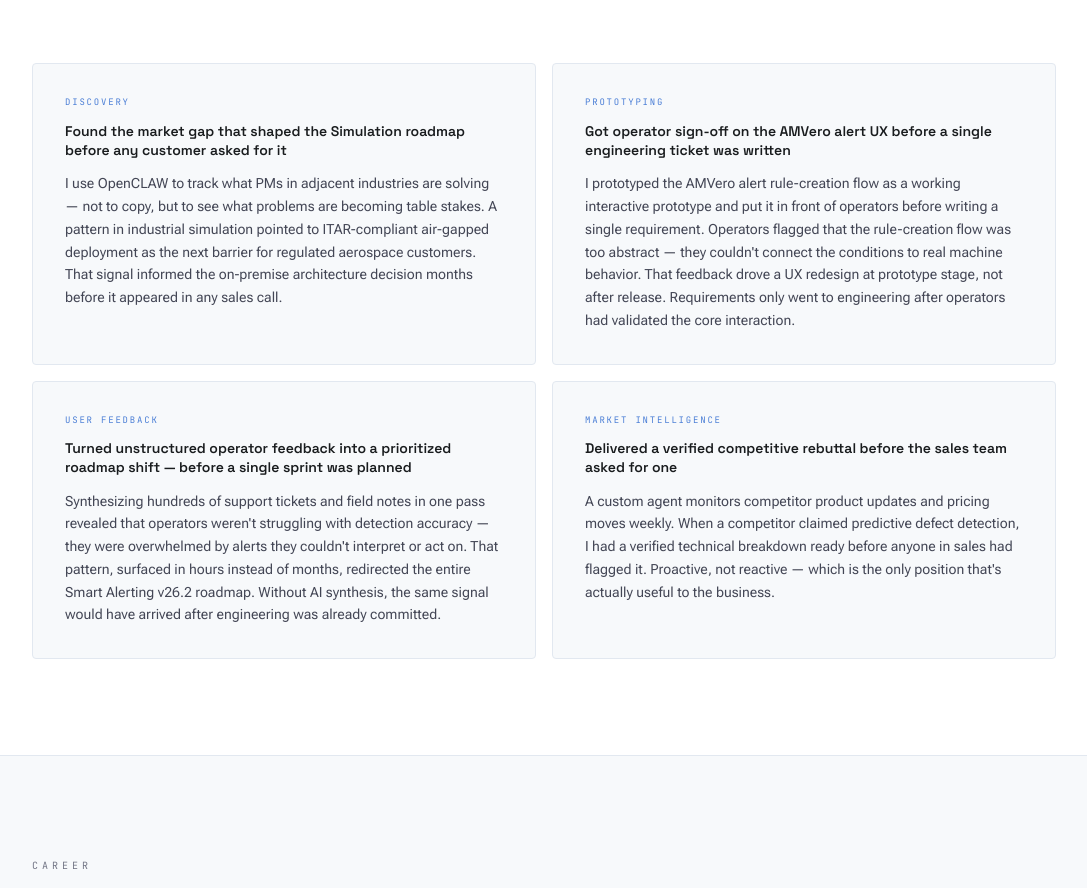
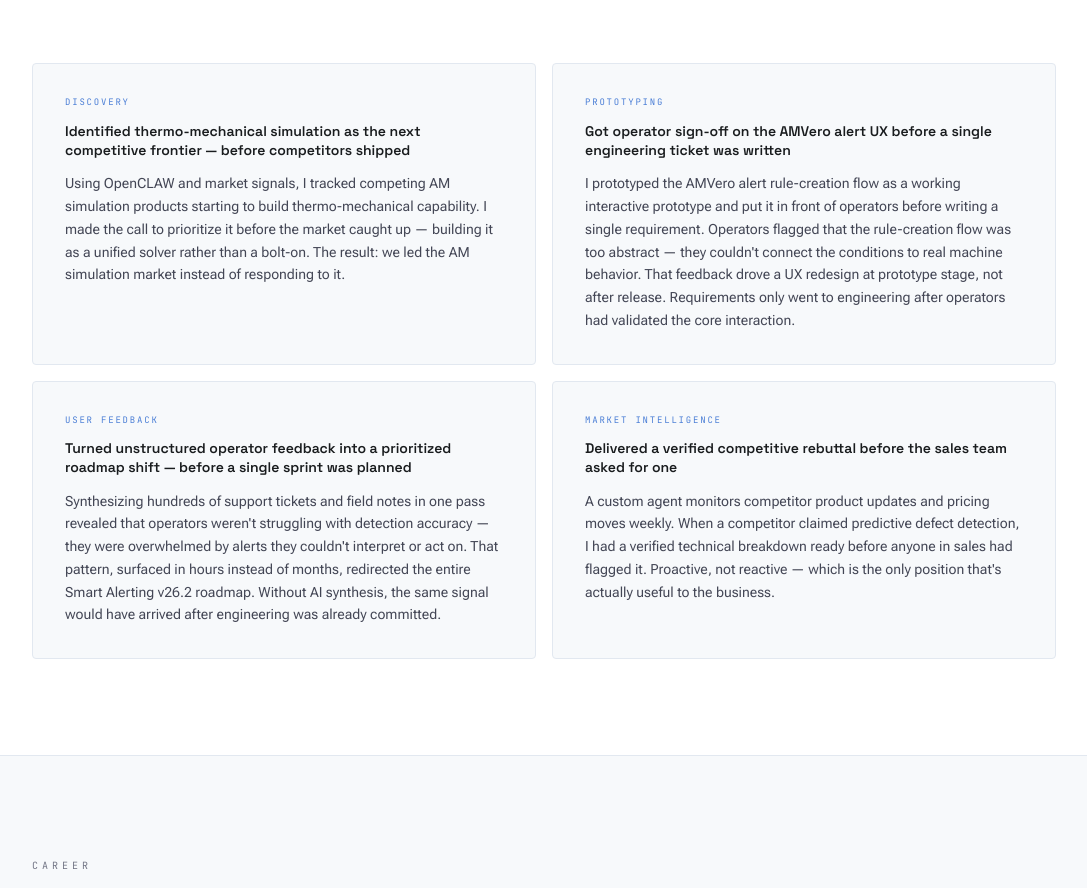
Before and after one commit to korm85/ClaudeCode-portfolio-dev, a Next.js app: page / in a window 1280 px wide. Shown: the part 5520-6408 px from the top of the page, without its empty margins (96-1183 px from the left). Built offline with nearby package versions, Linux system fonts and the light colour scheme.

Commit message:
Fix Discovery card: thermo-mechanical market signal story, not AMVero/ITAR
https://claude.ai/code/session_013hZtzHN7gs3w9fczYR7qKV

```diff
--- a/app/components/HowIWork.tsx
+++ b/app/components/HowIWork.tsx
@@ -3,8 +3,8 @@
 const CARDS = [
   {
     area: "Discovery",
-    outcome: "Found the market gap that shaped the Simulation roadmap before any customer asked for it",
-    body: "I use OpenCLAW to track what PMs in adjacent industries are solving — not to copy, but to see what problems are becoming table stakes. A pattern in industrial simulation pointed to ITAR-compliant air-gapped deployment as the next barrier for regulated aerospace customers. That signal informed the on-premise architecture decision months before it appeared in any sales call.",
+    outcome: "Identified thermo-mechanical simulation as the next competitive frontier — before competitors shipped",
+    body: "Using OpenCLAW and market signals, I tracked competing AM simulation products starting to build thermo-mechanical capability. I made the call to prioritize it before the market caught up — building it as a unified solver rather than a bolt-on. The result: we led the AM simulation market instead of responding to it.",
   },
   {
     area: "Prototyping",
```
